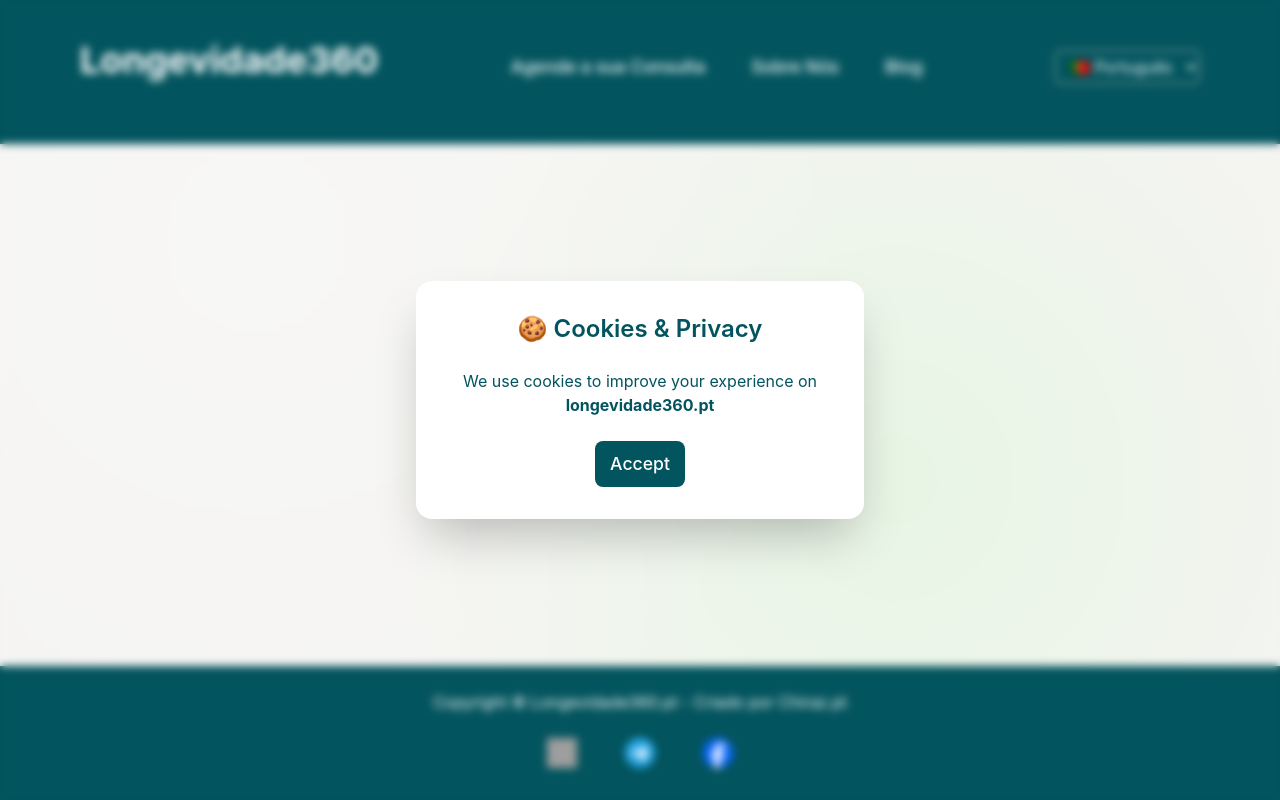
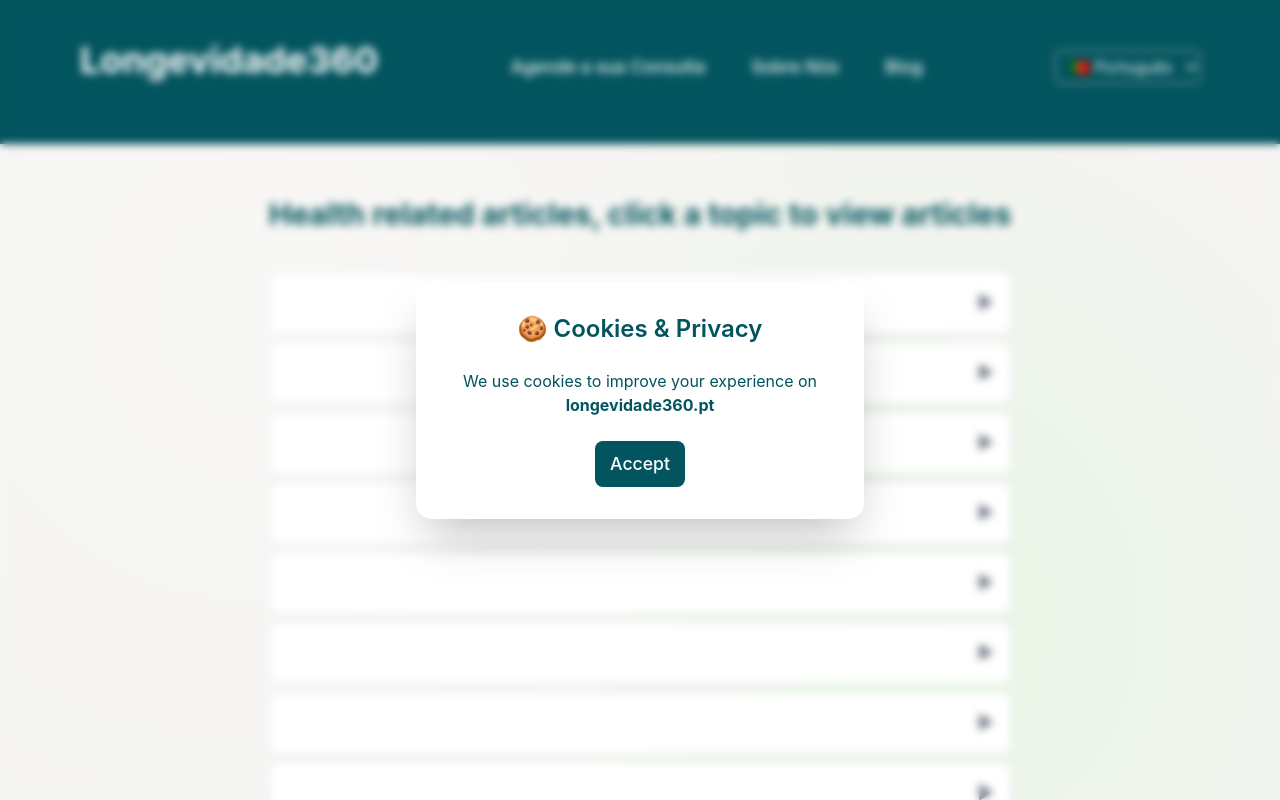
Before and after one commit to Maryamtehranizadeh/longevidade360, a React (Vite) app: page /blog in a window 1280 px wide. Shown: the top 800 px of the page. Built offline with nearby package versions, Linux system fonts and the light colour scheme; grey boxes are pictures that could not be loaded.

Commit message:
blog page

```diff
--- a/src/pages/Blog.jsx
+++ b/src/pages/Blog.jsx
@@ -1,8 +1,66 @@
-import React from "react";
-import { useTranslation } from "react-i18next";
+import React, { useState } from "react";
+import { useNavigate } from "react-router-dom";
+import { healthTopics } from "../utils/healthTopics";
 
 function Blog() {
-  return <div>Blog</div>;
+  const navigate = useNavigate();
+  const [expandedTopic, setExpandedTopic] = useState(null);
+
+  const toggleTopic = (topicId) => {
+    setExpandedTopic(expandedTopic === topicId ? null : topicId);
+  };
+
+  const handleArticleClick = (articleId) => {
+    navigate(`/blog/article/${articleId}`);
+  };
+
+  return (
+    <div className="max-w-4xl mx-auto px-4 py-8">
+      <h1 className="text-3xl font-bold text-primary text-center my-[20px]">
+        Health related articles, click a topic to view articles
+      </h1>
+      <div className="space-y-2 my-10">
+        {healthTopics.map((topic) => (
+          <div key={topic.id} className="border border-gray-200 rounded-lg">
+            <button
+              onClick={() => toggleTopic(topic.id)}
+              className={`w-full p-4 text-left font-semibold text-lg flex justify-between items-center
+                ${
+                  expandedTopic === topic.id
+                    ? "bg-blue-50 text-blue-800"
+                    : "bg-white hover:bg-gray-50"
+                }`}
+              aria-expanded={expandedTopic === topic.id}
+              aria-controls={`${topic.id}-articles`}
+            >
+              {topic.title}
+              <span className="text-gray-500">
+                {expandedTopic === topic.id ? "▼" : "▶"}
+              </span>
+            </button>
+
+            {expandedTopic === topic.id && (
+              <div
+                id={`${topic.id}-articles`}
+                className="bg-gray-50 p-2 space-y-1"
+                role="region"
+              >
+                {topic.articles.map((article) => (
+                  <button
+                    key={article.id}
+                    onClick={() => handleArticleClick(article.id)}
+                    className="w-full p-3 text-left hover:bg-blue-100 rounded-md transition-colors"
+                  >
+                    {article.title}
+                  </button>
+                ))}
+              </div>
+            )}
+          </div>
+        ))}
+      </div>
+    </div>
+  );
 }
 
 export default Blog;
--- /dev/null
+++ b/src/utils/healthTopics.js
@@ -0,0 +1,76 @@
+const healthTopics = [
+  {
+    id: "nutrition",
+    title: "Nutrition",
+    articles: [
+      { id: "nutrition1", title: "Am I getting enough vitamin D?" },
+      { id: "nutrition2", title: "Vitamins and Minerals Guide" },
+      { id: "nutrition3", title: "Healthy Eating for Seniors" },
+    ],
+  },
+  {
+    id: "weight-balance",
+    title: "Weight Balance",
+    articles: [
+      { id: "weight1", title: "Maintaining Healthy Weight" },
+      { id: "weight2", title: "Portion Control Tips" },
+      { id: "weight3", title: "Metabolism and Aging" },
+    ],
+  },
+  {
+    id: "physical-activity",
+    title: "Physical Activity",
+    articles: [
+      { id: "activity1", title: "Safe Exercises for Seniors" },
+      { id: "activity2", title: "Walking for Health" },
+      { id: "activity3", title: "Chair Exercises" },
+    ],
+  },
+  {
+    id: "cancer-screening",
+    title: "Cancer Screening",
+    articles: [
+      { id: "cancer1", title: "Recommended Screenings by Age" },
+      { id: "cancer2", title: "Early Detection Benefits" },
+      { id: "cancer3", title: "Understanding Test Results" },
+    ],
+  },
+  {
+    id: "preventive-medicine",
+    title: "Preventive Medicine",
+    articles: [
+      { id: "preventive1", title: "Annual Checkups Importance" },
+      { id: "preventive2", title: "Vaccinations for Adults" },
+      { id: "preventive3", title: "Managing Chronic Conditions" },
+    ],
+  },
+  {
+    id: "habit-correction",
+    title: "Habit Correction",
+    articles: [
+      { id: "habit1", title: "Breaking Bad Health Habits" },
+      { id: "habit2", title: "Building Healthy Routines" },
+      { id: "habit3", title: "Smoking Cessation Tips" },
+    ],
+  },
+  {
+    id: "diabetes",
+    title: "Diabetes",
+    articles: [
+      { id: "diabetes1", title: "Managing Type 2 Diabetes" },
+      { id: "diabetes2", title: "Blood Sugar Monitoring" },
+      { id: "diabetes3", title: "Diabetes-friendly Recipes" },
+    ],
+  },
+  {
+    id: "dementia",
+    title: "Dementia",
+    articles: [
+      { id: "dementia1", title: "Early Signs of Dementia" },
+      { id: "dementia2", title: "Brain-healthy Activities" },
+      { id: "dementia3", title: "Caring for Loved Ones with Dementia" },
+    ],
+  },
+];
+
+export { healthTopics };
```
Also changed, not shown: src/index.css (+0 -11 lines).
